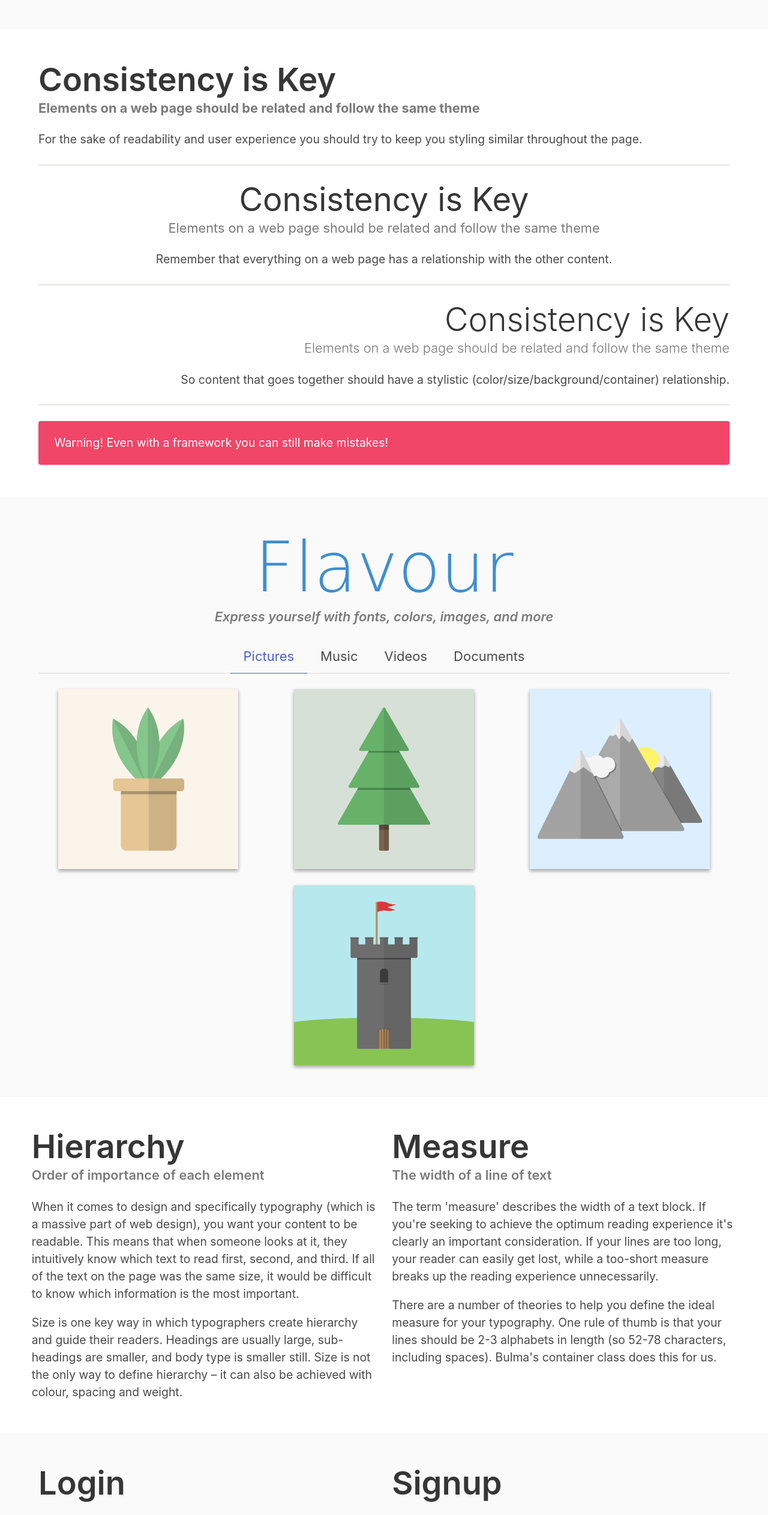
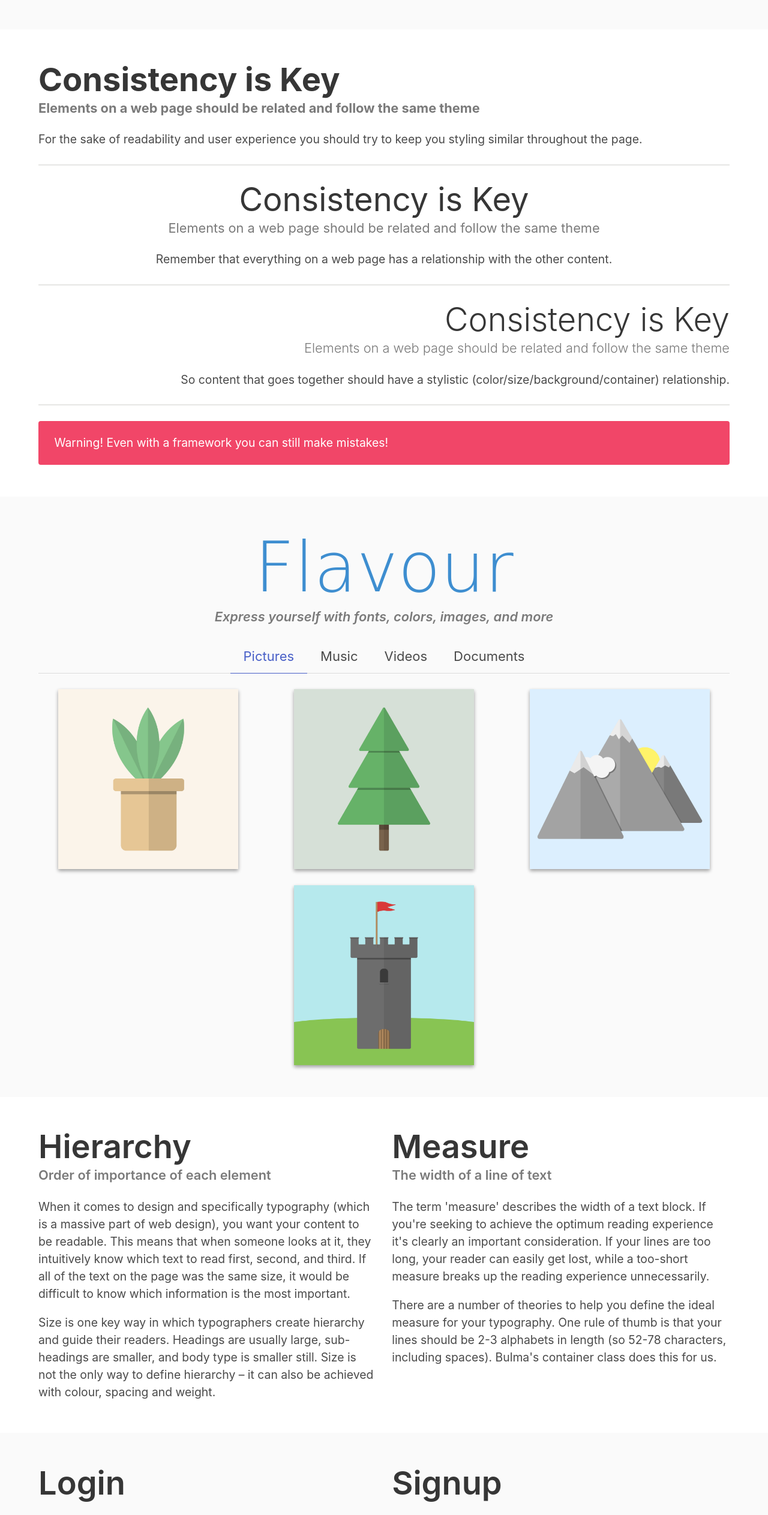
Before and after one commit to jdmar3-comp426/a02-goodryananthony, a website: page index.html in a window 1280 px wide. Shown: the part 1466-3992 px from the top of the page at 60% size. Drawn offline with nearby package versions, Linux system fonts and the light colour scheme; a web font is replaced by a local one.

Commit message:
fixed bold issue, container

```diff
--- a/index.html
+++ b/index.html
@@ -57,7 +57,7 @@
 <section class="section has-background-white">
     <div class="container">
         <div class="content">
-            <h1 class="title">Consistency is Key</h1>
+            <h1 class="title has-text-weight-bold">Consistency is Key</h1>
             <h5 class="subtitle has-text-grey has-text-weight-bold">Elements on a web page should be related and follow the same theme</h5>
             <p>
 	    	For the sake of readability and user experience you should try to keep you styling similar throughout the page.
@@ -116,7 +116,7 @@
     </div>
 </section>
 <section class="section has-background-white">
-    <div class="">
+    <div class="container">
         <div class="content">
             <div class="columns">
                 <div class="column">
```
